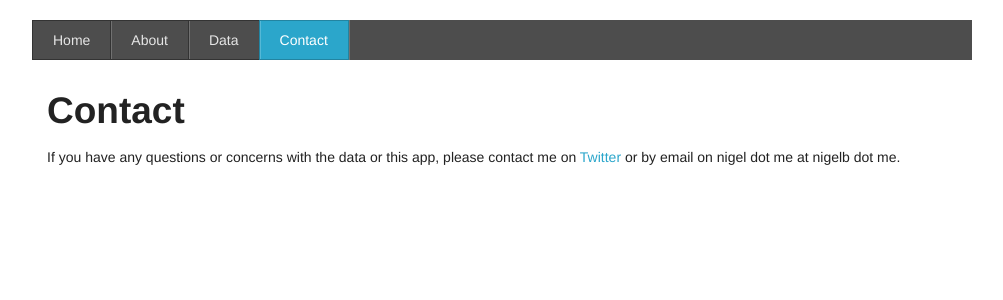
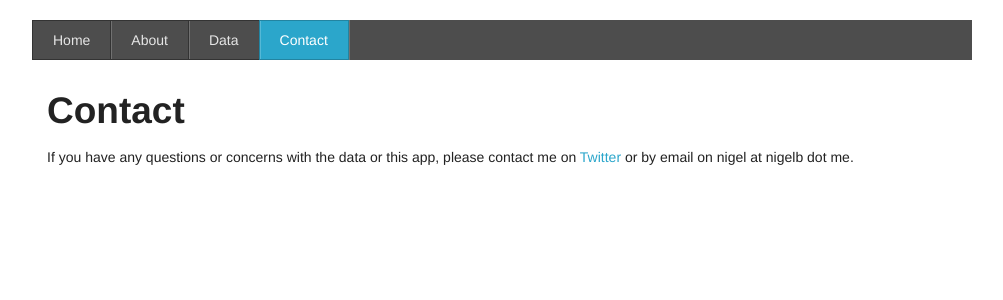
Before and after one commit to nigelbabu/pppconverter, a Flask app: page /contact in a window 1280 px wide. Shown: the top 300 px of the page, without its empty margins (138-1141 px from the left). Run offline with Flask 2, Linux system fonts and the light colour scheme; parts of the project's set-up code (start-up, migrations or seed data) failed here and were passed over.

Commit message:
Typo in email (Thanks citra!)

```diff
--- a/templates/contact.html
+++ b/templates/contact.html
@@ -3,7 +3,7 @@
 <div class="row">
   <div class="twelve columns centered">
     <h2>Contact</h2>
-    <p>If you have any questions or concerns with the data or this app, please contact me on <a href="http://twitter.com/nigelbabu">Twitter</a> or by email on nigel dot me at nigelb dot me.</p>
+    <p>If you have any questions or concerns with the data or this app, please contact me on <a href="http://twitter.com/nigelbabu">Twitter</a> or by email on nigel at nigelb dot me.</p>
   </div>
 </div>
 {% endblock %}
```
